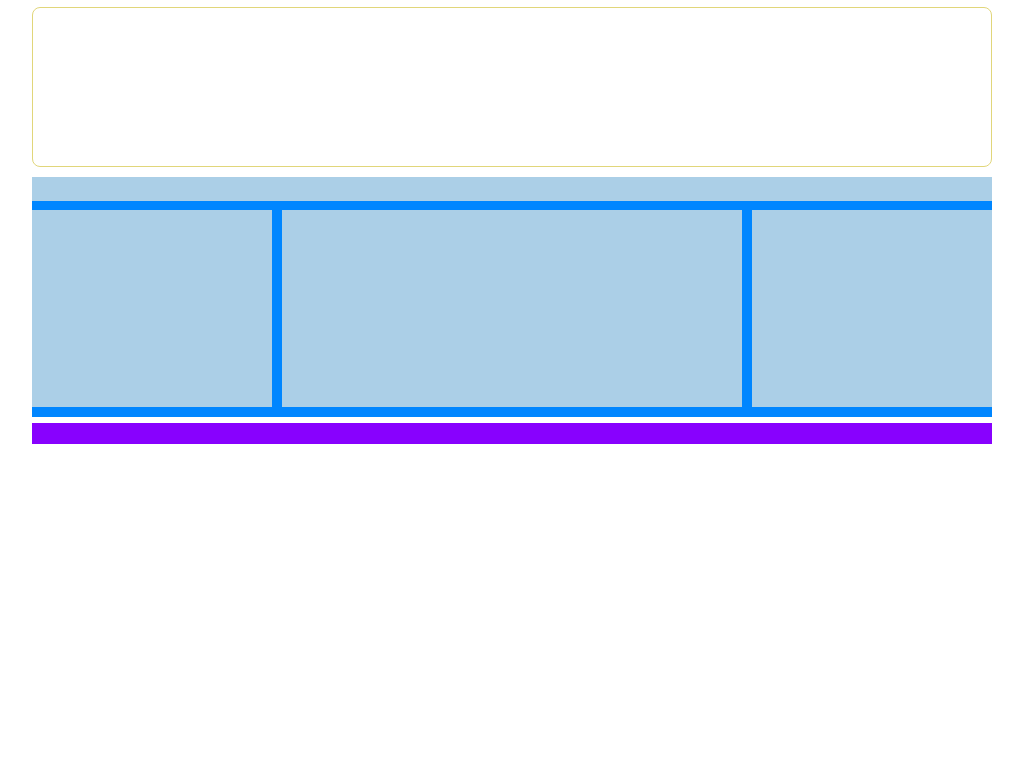
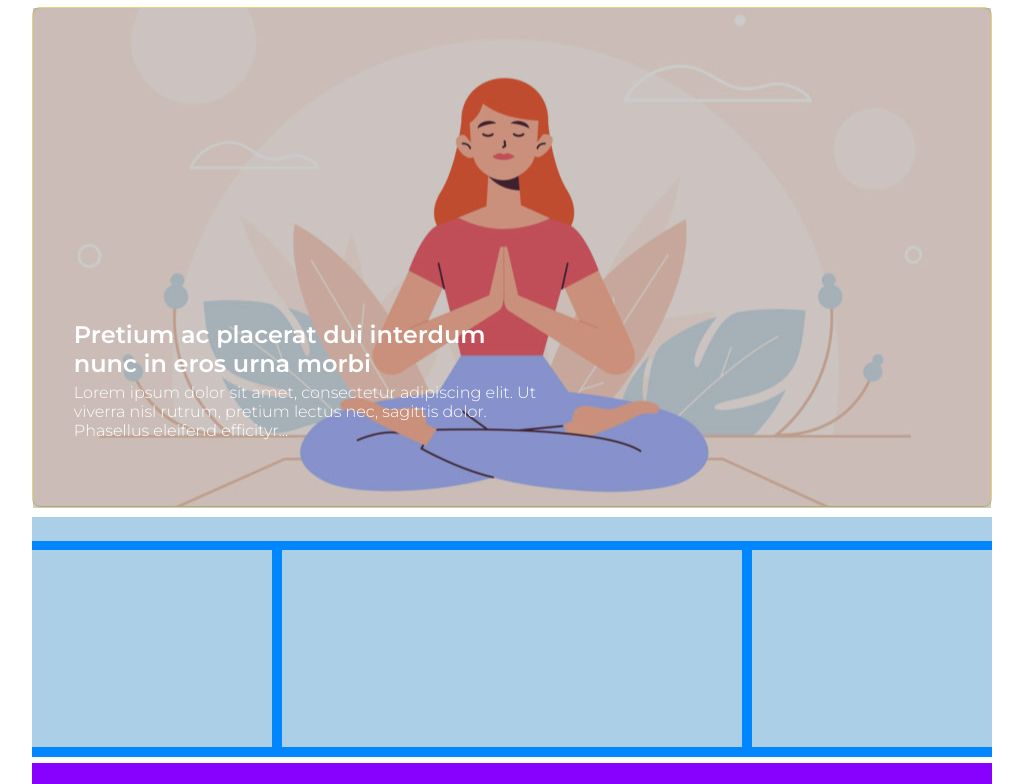
Before and after one commit to MemeWasTaken/htmlcss-wp, a plain HTML site: page index.html in a window 1280 px wide. Shown: the part 90-874 px from the top of the page, without its empty margins (88-1111 px from the left). Before the commit the page ends 800 px from the top, so only its background shows below. Drawn offline with Linux system fonts and the light colour scheme.

Commit message:
add jumbo

```diff
--- a/css/style.css
+++ b/css/style.css
@@ -49,12 +49,35 @@ nav a{
 .jumbotron{
     /* background-color: #E1D67A; */
     border: 1px solid #E1D67A;
+    background-image: url(../img/banner.jpg);
+    background-position: center;
     width: 80%;
-    height: 10em;
+    height: 31.25em;
     margin: auto;
     margin-top: 0.6em;
     border-radius: 0.5em;
+}
 
+.overlay{
+    background-color: rgba(0, 0, 0, 0.2);
+    width: 100%;
+    height: 31.25em;
+}
+
+div h2{
+    color: white;
+    width: 510px;
+    padding-left: 1.7em;
+    float: left;
+    margin-top: 13em;
+}
+
+.p-jumbo{
+    color: white;
+    width: 510px;
+    padding-left: 2.55em;
+    float: left;
+    margin-top: 0.3em;
 }
 /* /Jumbotron Box */
 
--- a/index.html
+++ b/index.html
@@ -27,7 +27,12 @@
         </header>
 
         <!-- Jumbotron Box -->
-        <div class="jumbotron"></div>
+        <div class="jumbotron" class="clerfix">
+            <div class="overlay">
+                <h2>Pretium ac placerat dui interdum nunc in eros urna morbi</h2>
+                <p class="p-jumbo">Lorem ipsum dolor sit amet, consectetur adipiscing elit. Ut viverra nisl rutrum, pretium lectus nec, sagittis dolor. Phasellus eleifend efficityr...</p>
+            </div>
+        </div>
         <!-- /Jumbotron Box -->
 
         <!-- Main Section -->
```
